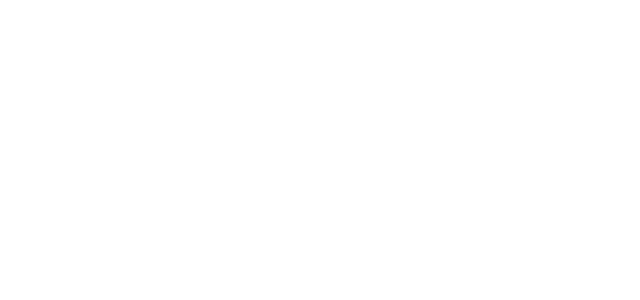
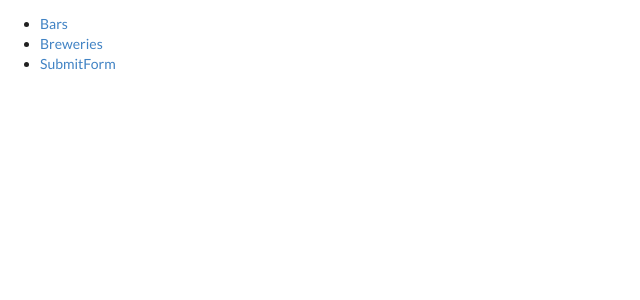
Before and after one commit to an0289/my-phase-2-app, a React (Create React App) app: page / in a window 1280 px wide. Shown: the top 300 px of the page, without its empty margins (0-640 px from the left). Built offline with nearby package versions, Linux system fonts and the light colour scheme.

Commit message:
added NavLinks

```diff
--- a/src/components/NavBar.js
+++ b/src/components/NavBar.js
@@ -1,6 +1,37 @@
 import React from "react"
+import {  NavLink } from "react-router-dom"
 
 function NavBar() {
+    return (
+        <div className="navbar">
+            <ul>
+            <li>
+            <NavLink
+                to="/bars"
+                exact
+            >
+                Bars
+            </NavLink>
+            </li>
+            <li>
+            <NavLink
+                to="/breweries"
+                exact
+            >
+                Breweries
+            </NavLink>
+            </li>
+            <li>
+            <NavLink
+                to="/submitform"
+                exact
+            >
+                SubmitForm
+            </NavLink>
+            </li>
+            </ul>
+        </div>
+    )
 
 }
 
```
